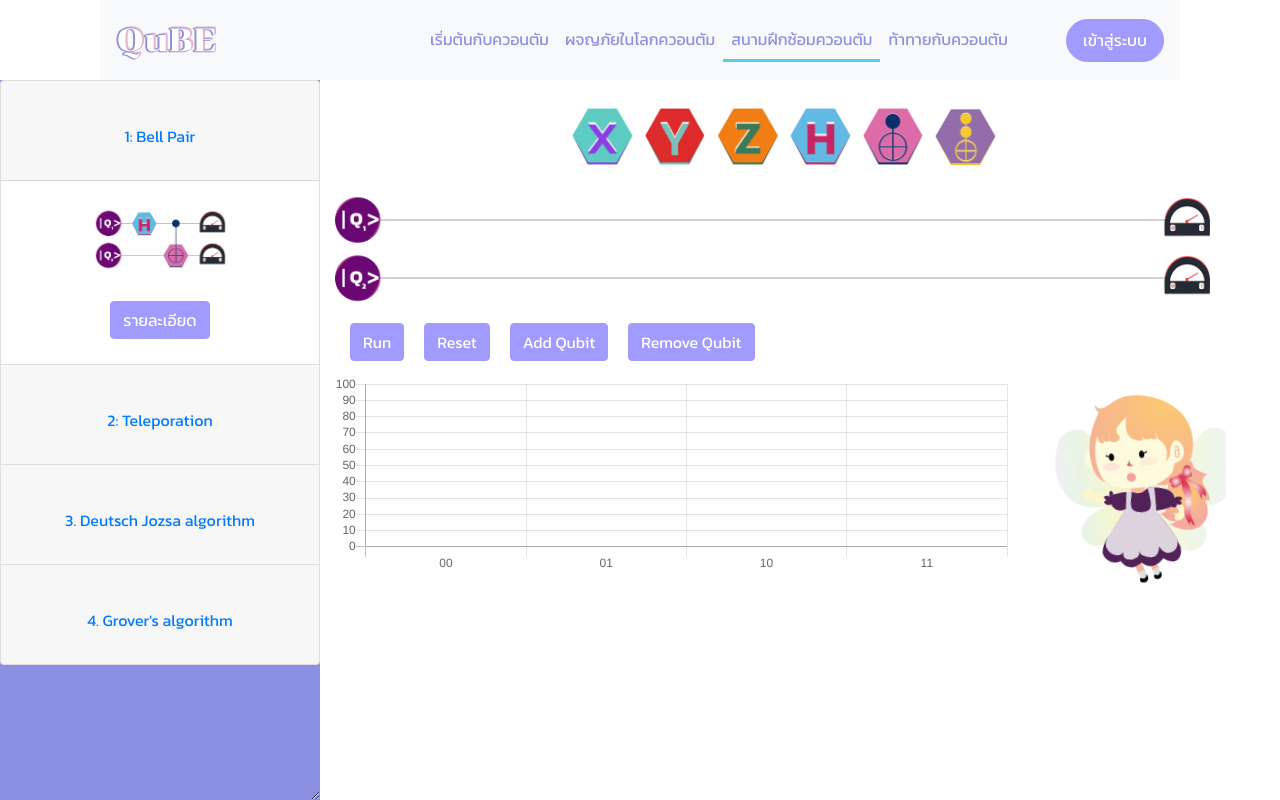
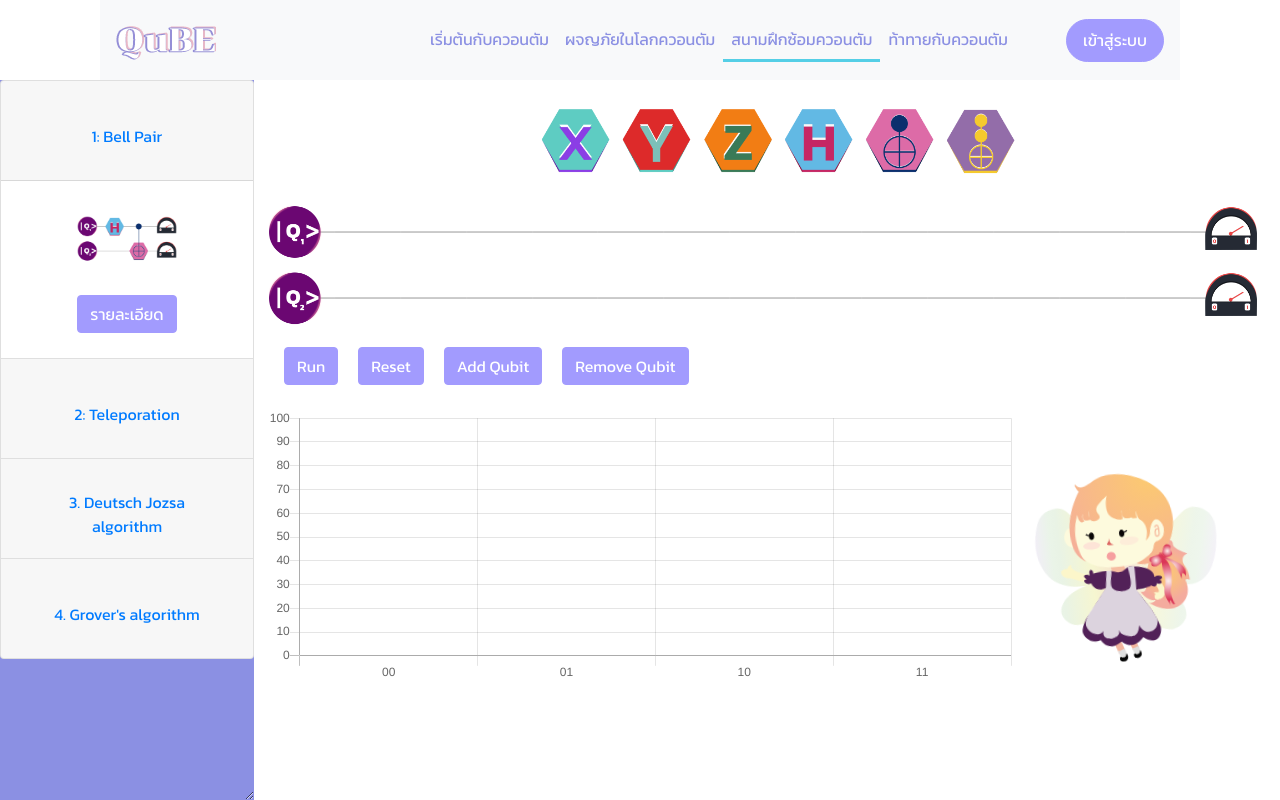
Before and after one commit to Kadphol/QuBE, a React (Create React App) app in the folder frontend/: page /playground in a window 1280 px wide. Built offline with nearby package versions, Linux system fonts and the light colour scheme; no server answers; a web font is replaced by a local one.

Commit message:
add prop for challenge

```diff
--- a/frontend/src/components/Composer/Composer.scoped.css
+++ b/frontend/src/components/Composer/Composer.scoped.css
@@ -1,5 +1,5 @@
 .Composer {
-    width: 70vw;
+    width: 100%;
     display: inline-block;
     overflow: hidden;
     margin-left: 10px;
@@ -18,14 +18,11 @@ img.gate {
 }
 
 img.inline {
-    /* float: left; */
     height: auto;
     width: auto;
     max-width: 6.3%;
     max-height: 6.3%;
     display: inline;
-
-    /* border: solid red; */
 }
 
 #first {
@@ -50,16 +47,13 @@ button.btn-primary:disabled {
 
 #buttonPanel {
     margin-left: 20px;
+    position: inline-block;
+    float: left;
 }
 
 div.buttonPanel {
+    width: 100%;
       float:left;
       margin-top: 16px;
       margin-bottom: 16px;
 }
-
-.result {
-    float: left;
-    display: inline;
-    position: relative;
-}
--- a/frontend/src/components/Composer/index.tsx
+++ b/frontend/src/components/Composer/index.tsx
@@ -48,8 +48,8 @@ const QubieWrapper = styled.div`
     transform: scaleX(-1);
     height: 200px;
     width: 200px;
-    right: -240px;
-    bottom: 70px;
+    right: 50px;
+    bottom: 100px;
     position: absolute;
     // border: solid blue;
     * {
@@ -62,6 +62,8 @@ const QubieWrapper = styled.div`
 `;
 
 interface IProps {
+    quiz: boolean,
+    answerCheck: (string)=>void
 }
 
 interface IState {
@@ -114,6 +116,7 @@ class Composer extends React.Component<IProps, IState>{
                 let result = this.state.result
                 result.labels = res.data.labels
                 result.datasets[0].data = res.data.values
+                this.props.answerCheck(res.data.values)!
                 this.setState({ result: result })
                 console.log(result)
             })
@@ -354,14 +357,16 @@ class Composer extends React.Component<IProps, IState>{
             <div className="Composer" id="Composer">
                 <br />
                 {/* <p className="large">Active: {this.state.active}</p> */}
+
+                <div style={{ display: this.props.quiz?'flex':'block'}}>
+                    <div>
+
                 <div className="gates">
                     {Object.keys(image).map(key => {
                         return <img className="gate" src={image[key]} onClick={(e) => this.activate(e, key)} />
                     })}
                 </div>
                 <br />
-                <div className="maincomposer">
-                    <div className="circuit">
                         {this.state.ccimg.map((line, l:number) => {
                             return (
                                 <Row className="row">
@@ -373,21 +378,25 @@ class Composer extends React.Component<IProps, IState>{
                                 </Row>
                             )
                         })}
+
                     </div>
-                </div>
 
 
+                {!this.props.quiz &&
                 <div className="buttonPanel">
                     <button className="btn btn-primary" id="buttonPanel" onClick={this.run}>Run</button>
                     <button className="btn btn-primary" id="buttonPanel" onClick={this.reset}>Reset</button>
                     <button className="btn btn-primary" id="buttonPanel" disabled={this.state.n > 4} onClick={this.addQubit}>Add Qubit</button>
                     <button className="btn btn-primary" id="buttonPanel" disabled={this.state.n < 2} onClick={this.removeQubit}>Remove Qubit</button>
-                </div>
-                <div className="result">
+                </div> }
+
+                <div style={{
+                    position: 'relative',
+                    marginTop: '80px'}}>
                 <Bar
                     data={this.state.result}
-                    width={680}
-                    height={200}
+                    width={this.props.quiz?550:750}
+                    height={this.props.quiz?220:275}
                     options={{
                         responsive: false,
                         maintainAspectRatio: false,
@@ -411,10 +420,23 @@ class Composer extends React.Component<IProps, IState>{
                         }
                     }}
                 />
+                {   !this.props.quiz &&
                 <QubieWrapper>
                 <Qubie className="svg-qubie-intro" />
                 </QubieWrapper>
+                }
                 </div>
+
+                </div>
+
+                {this.props.quiz &&
+                <div className="buttonPanel">
+                    <button className="btn btn-primary" id="buttonPanel" onClick={this.run}>Run</button>
+                    <button className="btn btn-primary" id="buttonPanel" onClick={this.reset}>Reset</button>
+                    <button className="btn btn-primary" id="buttonPanel" disabled={this.state.n > 4} onClick={this.addQubit}>Add Qubit</button>
+                    <button className="btn btn-primary" id="buttonPanel" disabled={this.state.n < 2} onClick={this.removeQubit}>Remove Qubit</button>
+                </div> }
+
             </div>
         );
     }
```
